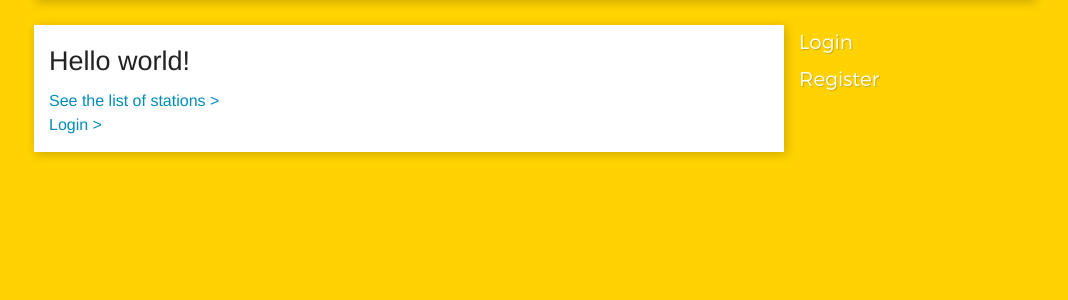
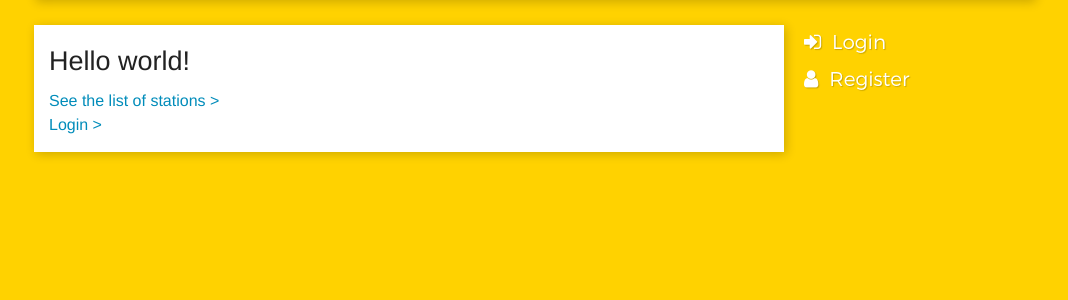
Before and after one commit to fhennecker/olliv, a Flask app: page / in a window 1280 px wide. Shown: the part 200-500 px from the top of the page, without its empty margins (106-1174 px from the left). Run offline with Flask 2, Linux system fonts and the light colour scheme; parts of the project's set-up code (start-up, migrations or seed data) failed here and were passed over; some libraries are stand-ins or nearby versions.

Commit message:
[fix] sidebar buttons, added animation

```diff
--- a/src/static/main.css
+++ b/src/static/main.css
@@ -65,7 +65,13 @@ header {
     margin-bottom:5px;
     color:white;
     text-shadow:1px 1px 1px rgba(0,0,0,0.2);
+    border-left:0px solid white;
+    transition: all 0.2s;
+}
+.sbbutton i {
+    margin-left:5px;
 }
 .sbbutton:hover{
     color:#ffefa4;
+    border-left:5px solid #ffefa4;
 }
--- a/src/templates/_userinfo.html
+++ b/src/templates/_userinfo.html
@@ -13,6 +13,13 @@
             </a>
         </p>
     {% else %}
-        <p><a href="/login" class="sbbutton">{{ _('Login') }}</a> <a href="/register" class="sbbutton">{{ _('Register') }}</a></p>
+        <p>
+            <a href="/login" class="sbbutton">
+                <i class="fa fa-sign-in"></i> &nbsp;{{ _('Login') }}
+            </a>
+            <a href="/register" class="sbbutton">
+                <i class="fa fa-user"></i> &nbsp;{{ _('Register') }}
+            </a>
+        </p>
     {% endif %}
 </div> </div>
```
